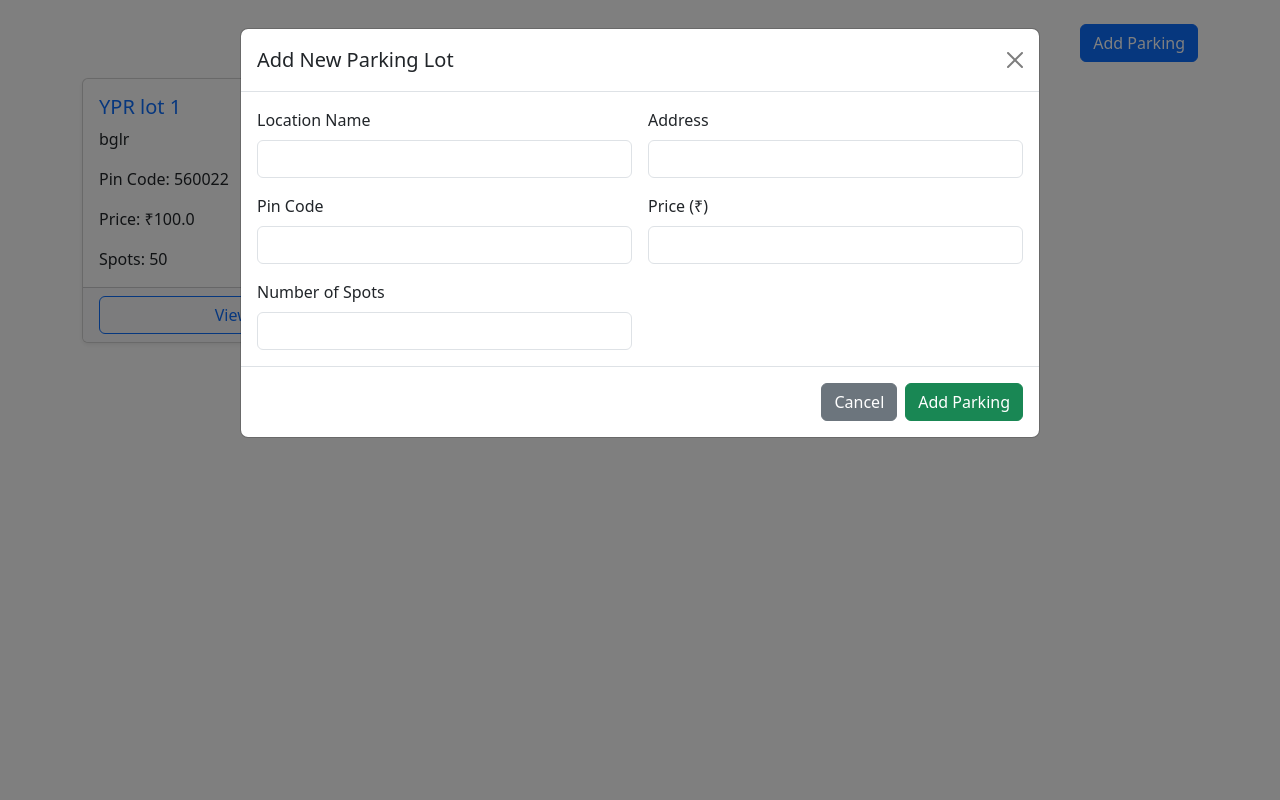
After one commit to HIRU-VIRU/vehiparkapp, a Flask app: page /parking in a window 1280 px wide, after a click on "Add Parking". The commit adds this page. Run offline with Flask 3, Linux system fonts and the light colour scheme; a user stored in the database is signed in.

Commit message:
created add parkin

```diff
--- a/app.py
+++ b/app.py
@@ -131,5 +131,25 @@ def register():
         return redirect(url_for('login'))
     return render_template('signup.html')
 
+@app.route('/parking',methods=['GET','POST'])
+def parking():
+    if 'username' not in session:
+        return redirect(url_for('login'))
+    if request.method == 'POST':
+        primary_location_name = request.form['primary_location_name']
+        address = request.form['address']
+        pin_code = request.form['pin_code']
+        price = request.form['price']
+        number_of_spots = request.form['number_of_spots']
+
+        new_parking = Parking(primary_location_name=primary_location_name, address=address, pin_code=pin_code, price=price, number_of_spots=number_of_spots)
+        db.session.add(new_parking)
+        db.session.commit()
+
+        return redirect(url_for('parking'))
+
+    parkings = Parking.query.all()
+    return render_template('parking.html', parkings=parkings)
+
 if __name__=='__main__':
     app.run(debug=True)
--- /dev/null
+++ b/templates/parking.html
@@ -0,0 +1,89 @@
+<!DOCTYPE html>
+<html lang="en">
+<head>
+    <meta charset="UTF-8">
+    <meta name="viewport" content="width=device-width, initial-scale=1.0">
+    <title>Parking Lots</title>
+    <link href="https://cdn.jsdelivr.net/npm/bootstrap@5.3.0/dist/css/bootstrap.min.css" rel="stylesheet">
+</head>
+<body>
+
+
+
+    <div class="container mt-4">
+
+        <!-- Add Parking Button -->
+        <div class="d-flex justify-content-end mb-3">
+            <button class="btn btn-primary" data-bs-toggle="modal" data-bs-target="#addParkingModal">
+                Add Parking
+            </button>
+        </div>
+
+        <!-- Parking Lots Display -->
+        <div class="row row-cols-1 row-cols-md-3 g-4">
+            {% for parking in parkings %}
+            <div class="col">
+                <div class="card h-100 shadow-sm">
+                    <div class="card-body">
+                        <h5 class="card-title text-primary">{{ parking.primary_location_name }}</h5>
+                        <p class="card-text">{{ parking.address }}</p>
+                        <p class="card-text">Pin Code: {{ parking.pin_code }}</p>
+                        <p class="card-text">Price: ₹{{ parking.price }}</p>
+                        <p class="card-text">Spots: {{ parking.number_of_spots }}</p>
+                    </div>
+                    <div class="card-footer bg-light">
+                        <a href="/admin/parking/{{ parking.id }}" class="btn btn-outline-primary w-100">View Details</a>
+                    </div>
+                </div>
+            </div>
+            {% endfor %}
+        </div>
+    </div>
+
+    <!-- Add Parking Modal -->
+    <div class="modal fade" id="addParkingModal" tabindex="-1" aria-labelledby="addParkingModalLabel" aria-hidden="true">
+        <div class="modal-dialog modal-lg">
+            <div class="modal-content">
+                <form action="/parking" method="post">
+                    <div class="modal-header">
+                        <h5 class="modal-title" id="addParkingModalLabel">Add New Parking Lot</h5>
+                        <button type="button" class="btn-close" data-bs-dismiss="modal" aria-label="Close"></button>
+                    </div>
+                    <div class="modal-body">
+                        <div class="row g-3">
+                            <div class="col-md-6">
+                                <label class="form-label">Location Name</label>
+                                <input type="text" name="primary_location_name" class="form-control" required>
+                            </div>
+                            <div class="col-md-6">
+                                <label class="form-label">Address</label>
+                                <input type="text" name="address" class="form-control" required>
+                            </div>
+                            <div class="col-md-6">
+                                <label class="form-label">Pin Code</label>
+                                <input type="text" name="pin_code" class="form-control" required>
+                            </div>
+                            <div class="col-md-6">
+                                <label class="form-label">Price (₹)</label>
+                                <input type="number" name="price" class="form-control" required>
+                            </div>
+                            <div class="col-md-6">
+                                <label class="form-label">Number of Spots</label>
+                                <input type="number" name="number_of_spots" class="form-control" required>
+                            </div>
+                        </div>
+                    </div>
+                    <div class="modal-footer">
+                        <button type="button" class="btn btn-secondary" data-bs-dismiss="modal">Cancel</button>
+                        <button type="submit" class="btn btn-success">Add Parking</button>
+                    </div>
+                </form>
+            </div>
+        </div>
+    </div>
+
+    <!-- Bootstrap JS (needed for modal to work) -->
+    <script src="https://cdn.jsdelivr.net/npm/bootstrap@5.3.0/dist/js/bootstrap.bundle.min.js"></script>
+
+</body>
+</html>
```
Also changed, not shown: templates/admin.html (+57 -1 lines), templates/base.html (added, +59 -0 lines), templates/index.html (+6 -42 lines), instance/parking.db.
